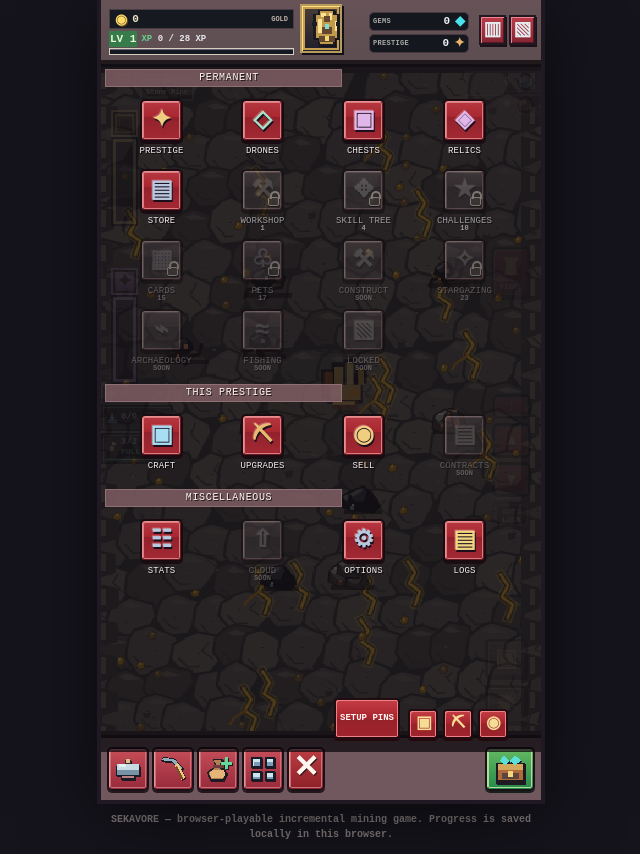
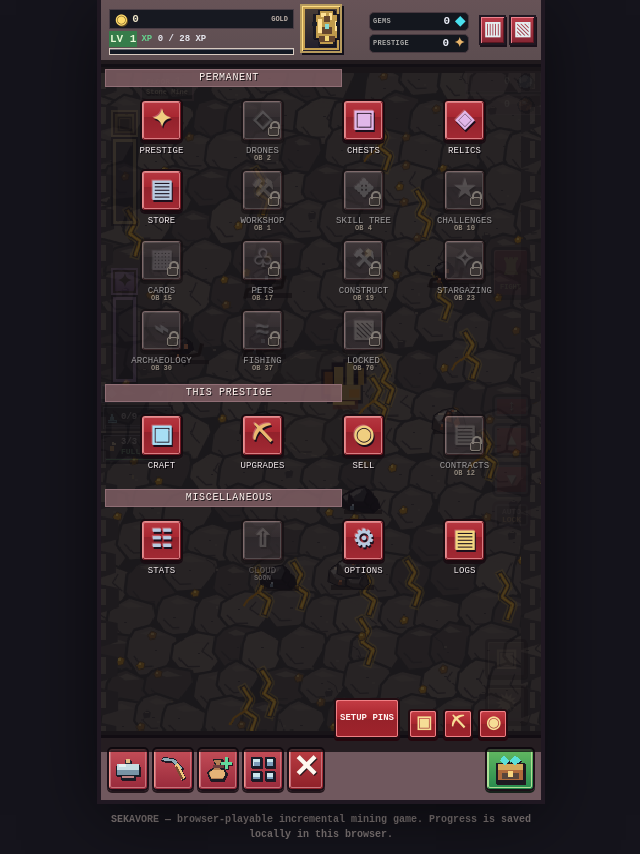
Before and after one commit to SekaFaji/Sekavore, a website with bundled scripts: page index.html in a window 1280 px wide. Both pictures are taken after a click on the button 640 px from the left and 28 px from the top of the page. Shown: the whole page, without its empty margins (319-959 px from the left). Built offline with nearby package versions, Linux system fonts and the light colour scheme.

Commit message:
v0.30: correct menu unlocks and navigation feedback
* fix: unify Hub unlock gates and explain unavailable buttons

* feat: centralize researched Hub milestones and availability states

* patch v0.30: hub-v029.css

* patch v0.30: .github/workflows/pages.yml

* patch v0.30: package.json

* patch v0.30: README.md

* test: verify Hub gates, preview-only states and actionable controls

* docs: describe v0.30 menu unlock fidelity

```diff
--- a/game.js
+++ b/game.js
@@ -6,6 +6,7 @@ import {worldForFloor,worldTabs,worldBounds,floorPairs,highestSelectableFloor,is
 import {bombSpendCount,nextBombHoldAt,BOMB_HOLD_INTERVAL_MS} from './bomb-controls-v025.js';
 import {normalizeChests,recordChestDamage,chestStatus,openItemChests} from './chests-v027.js';
 import {normalizeRelics,relicBonus,RELIC_REWARDS,RELIC_TIERS,relicCount,openRelicChests} from './relics-v028.js';
+import {HUB_MILESTONES,hubAvailability,hubFeedback} from './hub-access-v030.js';
 
 const $=id=>document.getElementById(id);const canvas=$('field');let ctx=canvas.getContext('2d',{alpha:false});ctx.imageSmoothingEnabled=false;
 const SAVE_KEY='deep-mine-research-v2';
@@ -39,7 +40,7 @@ function advanceBombRecharge(delta){if(game.bombs>=game.bombMax){game.bombCharge
 
 function save(){game.lastSaved=Date.now();try{localStorage.setItem(SAVE_KEY,JSON.stringify(game));}catch(e){notice('Browser storage blocked — use Export Save.');}}
 function eventLog(message){game.log.unshift({t:Date.now(),text:message});game.log=game.log.slice(0,80);}
-function notice(message){const el=$('toast');el.textContent=message;el.classList.add('show');toastUntil=performance.now()+2500;}
+function notice(message){const el=$('toast');const host=currentMenu?$('overlay'):$('field').parentElement;if(el.parentElement!==host)host.appendChild(el);el.textContent=message;el.classList.add('show');toastUntil=performance.now()+2500;}
 function playSfx(kind='hit'){if(!game.settings.sound)return;try{const AC=window.AudioContext||window.webkitAudioContext;if(!AC)return;if(!window.audioContext)window.audioContext=new AC();const ac=window.audioContext;const osc=ac.createOscillator(),gain=ac.createGain();osc.type=kind==='bomb'?'sawtooth':kind==='success'?'triangle':'square';osc.frequency.setValueAtTime(kind==='bomb'?70:kind==='success'?740:170,ac.currentTime);osc.frequency.exponentialRampToValueAtTime(kind==='bomb'?42:kind==='success'?480:85,ac.currentTime+.12);gain.gain.setValueAtTime(.045,ac.currentTime);gain.gain.exponentialRampToValueAtTime(.001,ac.currentTime+.14);osc.connect(gain);gain.connect(ac.destination);osc.start();osc.stop(ac.currentTime+.16);}catch{}}
 let nextWaveAt=0,waveNumber=0;
 function spawnRocks(){
@@ -223,7 +224,7 @@ const TEMP_MENU=[
 ];
 const PERM_MENU=[
  ['prestige','✦','PRESTIGE','Permanent progression'],['drones','◇','DRONES','Drone upgrades and settings'],
- ['chests','▣','CHESTS','Future system'],['relics','◈','RELICS','Future system'],
+ ['chests','▣','CHESTS','Item chest progress and rewards'],['relics','◈','RELICS','Permanent relic chest bonuses'],
  ['store','▤','STORE','Gems and packs'],['workshop','⚒','WORKSHOP','Permanent improvements'],
  ['skills','✥','SKILL TREE','Unlockable skills'],['challenges','★','CHALLENGES','Unlock challenges'],
  ['cards','▦','CARDS','Future system'],['pets','♧','PETS','Future system'],
@@ -232,8 +233,6 @@ const PERM_MENU=[
  ['future','▧','LOCKED','Future system']
 ];
 const OTHER_MENU=[['stats','☷','STATS','Progress'],['cloud','⇧','CLOUD','Not available'],['settings','⚙','OPTIONS','Save, sound, display'],['logs','▤','LOGS','Activity history']];
-const previewOnly=new Set(['contracts','cloud','cards','pets','stars','construct','fishing','archaeology','future']);
-const menuLevels={workshop:1,skills:4,challenges:10,cards:15,pets:17,stars:23};
 const menuTabs={obelisk:'fight',drones:'upgrades',settings:'general',stats:'1',currencies:'ores'};
 let selectedFloorWorld=1; // navigation-only state, not part of the save
 let hideMaxUpgrades=false,pinEdit=false,pinEditIndex=0,sellFraction=1;
@@ -296,16 +295,17 @@ const tabBar=(menu,items)=>`<div class="subtabs" role="tablist" aria-label="${me
 // Compact icon-first Hub tiles. The icon framing and colours are original artwork/CSS.
 // The button proportions are tuned for portrait mobile screens.
 const hubSection=(label,arr)=>`<section class="hub-section"><div class="hub-heading">${label}</div><div class="hub-grid">${arr.map(([id,ico,name,description])=>{
- const locked=!isUnlocked(id),preview=previewOnly.has(id),inactive=locked||preview;
+ const access=hubAvailability(id,game.obeliskLevel);
+ const locked=access.state==='locked',preview=access.state==='preview',inactive=locked||preview;
  const lockBadge=locked?`<span class="hub-padlock" aria-hidden="true"></span>`:'';
- const sub=locked?`<span class="hub-note">${menuLevels[id]}</span>`:preview?'<span class="hub-note">SOON</span>':'';
+ const sub=locked?`<span class="hub-note">OB ${access.gate}</span>`:preview?'<span class="hub-note">SOON</span>':'';
+ const tooltip=hubFeedback(id,name,game.obeliskLevel);
  return `<div class="hub-cell ${inactive?'hub-locked':''} ${preview?'hub-preview':''}">
- <button type="button" class="hub-tile hub-${id}" data-menu="${id}" aria-label="${name}${locked?' locked':preview?' preview':''}" title="${description}" ${inactive?'aria-disabled="true"':''} ${preview?'disabled':''}>
+ <button type="button" class="hub-tile hub-${id}" data-menu="${id}" aria-label="${tooltip}" title="${tooltip}" data-availability="${access.state}">
  <span class="hub-icon-box" aria-hidden="true"><span class="hub-glyph">${ico}</span></span>${lockBadge}</button>
  <span class="hub-label">${name}</span>${sub}</div>`;
  }).join('')}</div></section>`;
-function isUnlocked(k){return !(k in menuLevels)||game.obeliskLevel>=menuLevels[k];}
-function openMenu(menu){bombHeld=false;if(quickDrawer)closeQuickDrawer();if(previewOnly.has(menu)){notice('FEATURE NOT IMPLEMENTED IN RESEARCH BUILD');return;}if(!isUnlocked(menu)){notice('DEFEAT MORE OBELISKS TO UNLOCK');return;}currentMenu=menu;if(menu==='floors')selectedFloorWorld=worldForFloor(game.floor);holdRock=null;hand.held=false;holdPoint=null;$('overlay').classList.toggle('floor-select-mode',menu==='floors');$('overlay').classList.toggle('hub-mode',menu==='hub');$('game').classList.toggle('hub-visible',menu==='hub');$('overlay').classList.remove('hidden');$('overlay').setAttribute('aria-hidden','false');renderMenu();$('panelContent').scrollTop=0;}
+function openMenu(menu){bombHeld=false;if(quickDrawer)closeQuickDrawer();const access=hubAvailability(menu,game.obeliskLevel);if(!access.available){const entry=[...TEMP_MENU,...PERM_MENU,...OTHER_MENU].find(r=>r[0]===menu);notice(hubFeedback(menu,entry?.[2]||menu,game.obeliskLevel));return;}currentMenu=menu;if(menu==='floors')selectedFloorWorld=worldForFloor(game.floor);holdRock=null;hand.held=false;holdPoint=null;$('overlay').classList.toggle('floor-select-mode',menu==='floors');$('overlay').classList.toggle('hub-mode',menu==='hub');$('game').classList.toggle('hub-visible',menu==='hub');$('overlay').classList.remove('hidden');$('overlay').setAttribute('aria-hidden','false');renderMenu();$('panelContent').scrollTop=0;}
 function closeMenu(){currentMenu=null;$('overlay').classList.remove('floor-select-mode');$('overlay').classList.remove('hub-mode');$('game').classList.remove('hub-visible');$('overlay').classList.add('hidden');$('overlay').setAttribute('aria-hidden','true');}
 function renderMenu(){if(!currentMenu)return;const k=currentMenu;let html='',title=k.toUpperCase();if(k==='hub'){
  title='MENU HUB';html=hubSection('PERMANENT',PERM_MENU)+hubSection('THIS PRESTIGE',TEMP_MENU)+hubSection('MISCELLANEOUS',OTHER_MENU)+`<div class="hub-bottom-tools"><button class="setup-pins ${pinEdit?'active':''}" data-act="edit-pins">${pinEdit?'DONE PINS':'SETUP PINS'}</button><div class="pin-mini-row" aria-label="Choose quick pin to edit">${game.menuPins.map((id,idx)=>{const found=[...TEMP_MENU,...PERM_MENU,...OTHER_MENU].find(r=>r[0]===id);return `<button type="button" class="pin-mini ${pinEdit&&pinEditIndex===idx?'selected':''}" data-pinpick="${idx}" aria-label="Edit pin ${idx+1}, currently ${found?.[2]||id}" title="Pin ${idx+1}: ${found?.[2]||id}"><span>${found?.[1]||'▦'}</span></button>`;}).join('')}</div></div>`;
@@ -425,8 +425,8 @@ function renderMenu(){if(!currentMenu)return;const k=currentMenu;let html='',tit
  }else if(menuTabs.obelisk==='rewards'){
  html+=`<div class="section-label">OBELISK VICTORY REWARDS</div><div class="summary">${cell('WINS',game.obeliskLevel)}${cell('CURRENT',game.obeliskLevel+1)}${cell('CLAIMS','—')}</div><div class="resource-line disabled-research"><div class="resource-glyph">✦</div><div class="resource-body"><strong>REWARDS</strong><span>Rewards are claimable in v2.2.50+</span><small>TABLE & REQUIREMENTS UNVERIFIED</small></div><div class="resource-actions"><button class="micro-btn buy" disabled>CLAIM</button></div></div><div class="tiny-help">No claimable rewards are simulated or granted in this prototype.</div>`;
  }else if(menuTabs.obelisk==='unlocks'){
- html+=`<div class="panel-intro">Milestones below are prototype approximations pending level-by-level reference verification.</div><div class="section-label">PROGRESSION UNLOCKS</div>`;
- for(const [n,feature] of [[1,'Workshop'],[2,'Advanced Drones'],[4,'Skill Tree'],[10,'Challenges'],[15,'Cards'],[17,'Pets'],[23,'Stargazing']])html+=`<div class="unlock-row"><span>OB ${n}</span><strong>${feature}</strong><small class="${game.obeliskLevel>=n?'unlocked':''}">${game.obeliskLevel>=n?'UNLOCKED':'LOCKED'}</small></div>`;
+ html+=`<div class="panel-intro">Historical milestone reference. Systems labeled PREVIEW are not playable in this build.</div><div class="section-label">PROGRESSION UNLOCKS</div>`;
+ for(const [id,feature] of HUB_MILESTONES){const access=hubAvailability(id,game.obeliskLevel);html+=`<div class="unlock-row"><span>OB ${access.gate}</span><strong>${feature}</strong><small class="${access.available?'unlocked':''}">${access.state==='locked'?'LOCKED':access.state==='preview'?'PREVIEW':'AVAILABLE'}</small></div>`;}
  }else html+=`<div class="panel-intro">Obelisk fights have armor reduction before critical bonuses. Progress toward defeating the current Obelisk remains between attempts.</div><div class="line"><span>Attempt duration</span><strong>30 seconds (prototype)</strong></div><div class="line"><span>Bombs</span><strong>Cannot damage Obelisk</strong></div><div class="notice">Original balance and exact reward sequence require further runtime reference footage.</div>`;
 }else if(k==='prestige'){
  let pp=availablePrestige(game);html=`<div class="big-card"><div class="icon">✦</div><h2>PRESTIGE RESET</h2><p>Reach level 20 to Prestige.<br>Your current reward: <b>${fmt(pp)} prestige points</b>.</p><button class="btn" data-act="prestige" ${!pp?'disabled':''}>PRESTIGE +${pp} POINTS</button></div><div class="notice">Prestige resets level, floor, gold, ores, bars and regular upgrades. Keeps artifacts, gems, drone and Obelisk progression.</div><div class="section-label">PRESTIGE COUNT: ${game.prestiges}</div>`;
@@ -484,7 +484,7 @@ $('confirmCancel').onclick=()=>$('confirm').classList.add('hidden');
 $('panelContent').addEventListener('click',e=>{const pinChoice=e.target.closest('button[data-pinpick]');if(pinChoice){pinEdit=true;pinEditIndex=Number(pinChoice.dataset.pinpick)||0;renderMenu();return;}const btn=e.target.closest('button[data-menu],button[data-act],button[data-tab]');if(!btn)return;if(btn.dataset.menu){
   const id=btn.dataset.menu;
   if(pinEdit&&currentMenu==='hub'&&id!=='hub'){
-   if(!isUnlocked(id)||previewOnly.has(id))return notice('CANNOT PIN LOCKED OR UNAVAILABLE MENU');
+   if(!hubAvailability(id,game.obeliskLevel).available)return notice(hubFeedback(id,[...TEMP_MENU,...PERM_MENU,...OTHER_MENU].find(r=>r[0]===id)?.[2]||id,game.obeliskLevel));
    game.menuPins[pinEditIndex]=id;pinEditIndex=(pinEditIndex+1)%3;
    save();updatePinnedMenus();renderMenu();return;
   }
--- /dev/null
+++ b/hub-access-v030.js
@@ -0,0 +1,28 @@
+// Menu availability is independent of navigation and rendering.
+// Historical milestone reference; unfinished systems remain previews.
+export const HUB_OBELISK_GATES=Object.freeze({
+ workshop:1,drones:2,skills:4,challenges:10,contracts:12,cards:15,pets:17,
+ construct:19,stars:23,archaeology:30,fishing:37,future:70
+});
+export const HUB_PREVIEW_IDS=new Set([
+ 'contracts','cloud','cards','pets','stars','construct','fishing','archaeology','future'
+]);
+export const HUB_MILESTONES=Object.freeze([
+ ['workshop','Workshop'],['drones','Drones'],['skills','Skill Tree'],
+ ['challenges','Challenges'],['contracts','Contracts'],['cards','Cards'],
+ ['pets','Pets'],['construct','Construct'],['stars','Stargazing'],
+ ['archaeology','Archaeology'],['fishing','Fishing'],['future','Locked feature']
+]);
+export function hubAvailability(id,obeliskLevel=0){
+ const gate=HUB_OBELISK_GATES[id]??null;
+ const level=Number.isFinite(obeliskLevel)?Math.max(0,obeliskLevel):0;
+ const state=gate!==null&&level<gate?'locked':HUB_PREVIEW_IDS.has(id)?'preview':'ready';
+ return {id,gate,state,available:state==='ready'};
+}
+export function hubFeedback(id,label,obeliskLevel=0){
+ const availability=hubAvailability(id,obeliskLevel);
+ const name=String(label||id).toUpperCase();
+ if(availability.state==='locked')return `${name} · UNLOCKS AT OBELISK ${availability.gate}`;
+ if(availability.state==='preview')return `${name} · NOT IMPLEMENTED YET`;
+ return `${name} · AVAILABLE`;
+}
--- a/hub-v029.css
+++ b/hub-v029.css
@@ -59,3 +59,11 @@
  .hub-mode .hub-label{font-size:7px;line-height:1;}
  .hub-mode .hub-bottom-tools{margin-bottom:2px;padding-top:1px;}
 }
+/* v0.30: lock requirements remain readable and interactive. */
+.hub-mode .hub-locked .hub-note{color:#f2ca8e;opacity:1;font-weight:700}
+.hub-mode .hub-preview .hub-note{color:#ddc8bb;opacity:1}
+.hub-mode .hub-tile[data-availability="locked"]:focus-visible,
+.hub-mode .hub-tile[data-availability="preview"]:focus-visible{outline:2px solid #f4ca8d;outline-offset:2px}
+/* Explanatory notices must be visible above open menus. */
+.stage>.toast{z-index:22}
+.overlay>.toast{z-index:22;top:16%}
--- a/package.json
+++ b/package.json
@@ -1,6 +1,6 @@
 {
   "name": "sekavore",
-  "version": "0.29.0",
+  "version": "0.30.0",
   "type": "module",
   "private": true,
   "scripts": {
```
Also changed, not shown: PATCH_NOTES_v0.30.md (added, +11 -0 lines), tests/hub_access_v030.test.mjs (added, +29 -0 lines), .github/workflows/pages.yml, README.md.
